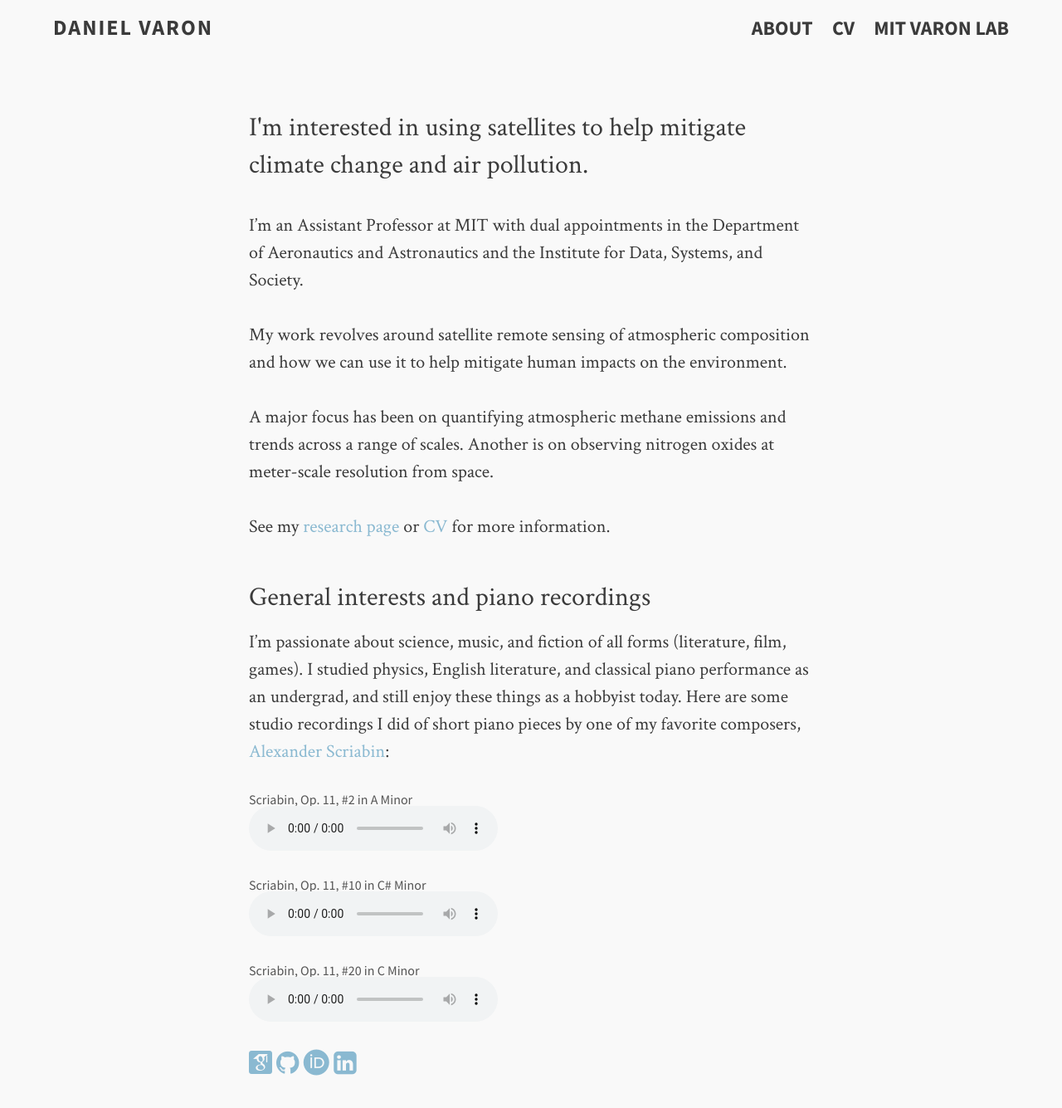
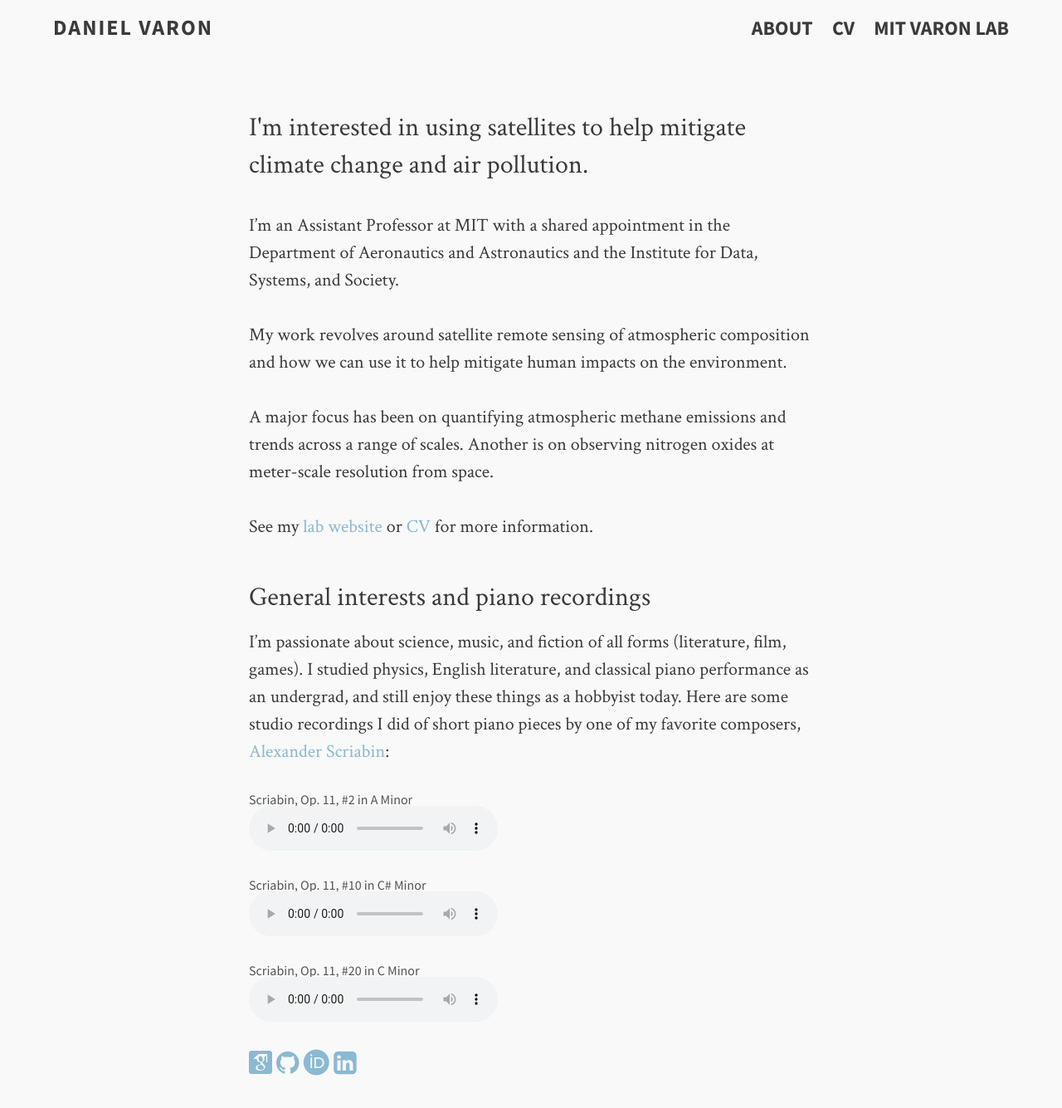
Before and after one commit to djvaron/djvaron.github.io, a Jekyll site: the page built from about.md, in a window 1280 px wide. Shown: the whole page at 83% size. Built offline with Jekyll 4.4.1, drawn with Linux system fonts in a browser that asks for light colours; some web fonts are replaced.

Commit message:
update about page

```diff
--- a/about.md
+++ b/about.md
@@ -6,13 +6,13 @@ description: I'm interested in using satellites to help mitigate climate change
 tags: [daniel varon, methane, satellites, about]
 ---
 
-I'm an Assistant Professor at MIT with dual appointments in the Department of Aeronautics and Astronautics and the Institute for Data, Systems, and Society.
+I'm an Assistant Professor at MIT with a shared appointment in the Department of Aeronautics and Astronautics and the Institute for Data, Systems, and Society.
 
 My work revolves around satellite remote sensing of atmospheric composition and how we can use it to help mitigate human impacts on the environment.
 
 A major focus has been on quantifying atmospheric methane emissions and trends across a range of scales. Another is on observing nitrogen oxides at meter-scale resolution from space.
 
-See my <a href="{{ site.url }}/research">research page</a> or <a href="{{ site.url }}/daniel_varon_cv.pdf" target="_blank">CV</a> for more information.
+See my <a href="https://varon.mit.edu/">lab website</a> or <a href="{{ site.url }}/daniel_varon_cv.pdf" target="_blank">CV</a> for more information.
 
 ### General interests and piano recordings
 
```
